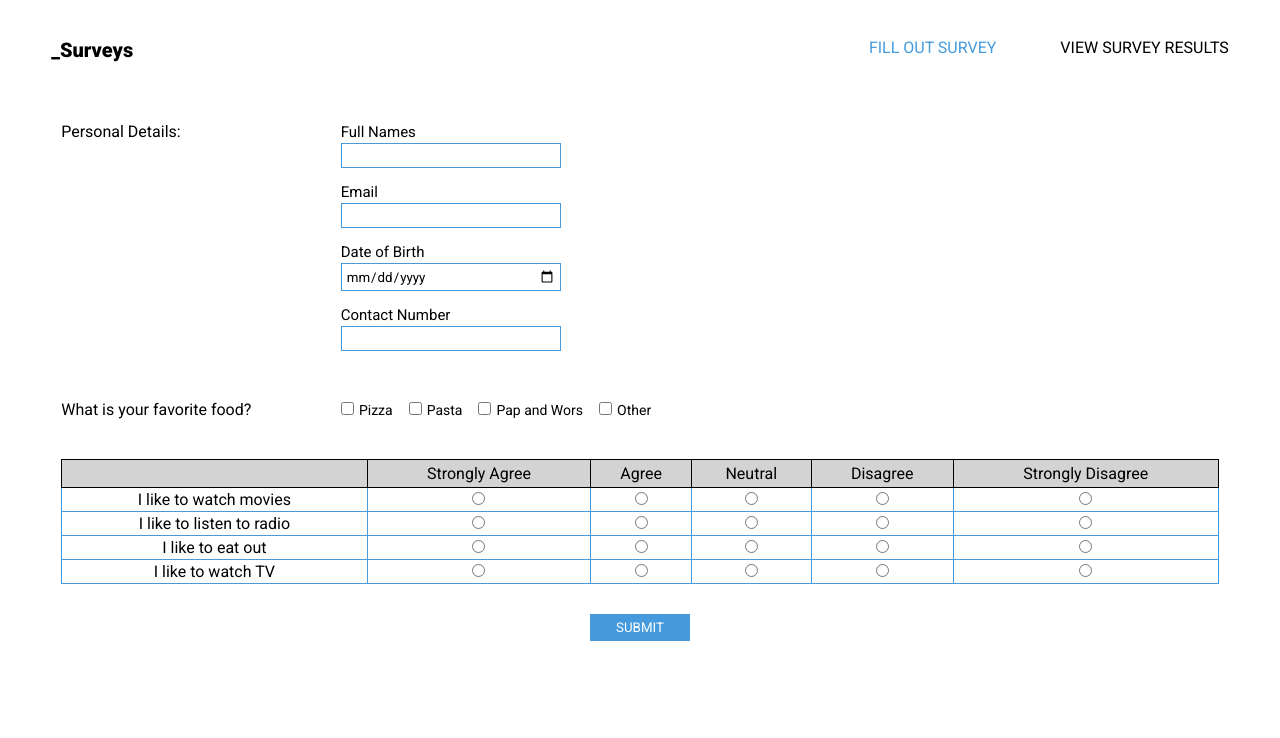
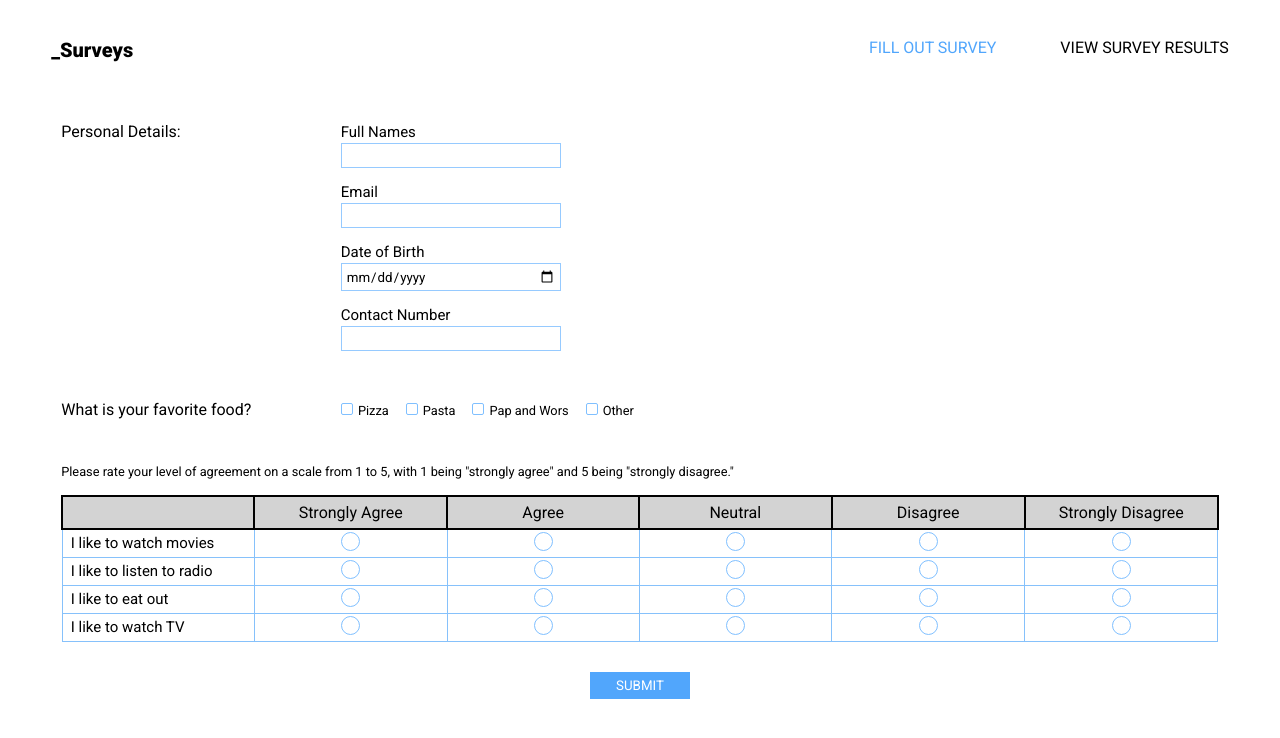
Before and after one commit to DeBoots-Nkuna/survey-app, a React (Vite) app in the folder frontend/: page / in a window 1280 px wide. Shown: the top 738 px of the page. Built offline with nearby package versions, Linux system fonts and the light colour scheme.

Commit message:
Fix Home Component UI ,  add css styles to radio  and check box
- Modified home page and applied css style to radio and check box inputs

```diff
--- a/frontend/src/components/SurveyForm.jsx
+++ b/frontend/src/components/SurveyForm.jsx
@@ -21,7 +21,7 @@ export const SurveyForm = () => {
 
   // handle form submit method
   const handleFormSubmit = async (formData) => {
-    //calling method to validate inputs
+    //validating other input fields when age range is met
     const errorMessage = validateSurveyForm(formData)
 
     if (errorMessage) {
@@ -124,6 +124,7 @@ export const SurveyForm = () => {
             />
             <label htmlFor="papAndWors">Pap and Wors</label>
             <input
+              className="check-boxes"
               type="checkbox"
               id="other"
               name="favoriteFood"
@@ -132,7 +133,10 @@ export const SurveyForm = () => {
             <label htmlFor="other">Other</label>
           </div>
         </section>
-
+        <p className="rate-caption">
+          Please rate your level of agreement on a scale from 1 to 5, with 1
+          being "strongly agree" and 5 being "strongly disagree."
+        </p>
         {/* Rating section */}
         <table className="rate-table">
           <thead>
@@ -150,7 +154,16 @@ export const SurveyForm = () => {
             {ratingQuestions.map((question) => {
               return (
                 <tr key={question.name}>
-                  <td className="rate-options">{question.label}</td>
+                  <td
+                    style={{
+                      textAlign: 'justify',
+                      paddingLeft: '8px',
+                      fontSize: '15px',
+                      width: '200px',
+                    }}
+                  >
+                    {question.label}
+                  </td>
                   {/* Inner map to render radio buttons */}
                   {ratingValues.map((value) => {
                     return (
--- a/frontend/src/index.css
+++ b/frontend/src/index.css
@@ -36,7 +36,7 @@ body {
 }
 
 .nav-list a.active {
-  color: #439addfd;
+  color: #51a6fc;
 }
 
 .text-logo {
@@ -64,7 +64,7 @@ body {
 .personal-details > div > input {
   width: 220px;
   padding: 4px;
-  border: 1px solid #439addfd;
+  border: 1px solid #96caff;
   margin: 2px 0 14px 0;
 }
 
@@ -74,16 +74,23 @@ body {
   gap: 5.6rem;
 }
 
-.favorite-food input {
+.favorite-food input[type='checkbox'] {
   margin-right: 5px;
 }
 
 .favorite-food label {
-  margin-right: 16px;
+  margin-right: 17px;
 }
 
 .favorite-food-options label {
-  font-size: 14px;
+  font-size: 0.8rem;
+}
+
+/* table styles */
+
+.rate-caption {
+  font-size: 0.8rem;
+  padding: 5px 0 16px 0;
 }
 
 .rate-table {
@@ -96,19 +103,16 @@ body {
   font-weight: normal;
   font-family: inherit;
   text-align: center;
-  border: 1px solid #000;
+  border: 2px solid #000;
   background: lightgrey;
-  padding: 4px 4px;
+  padding: 6px;
 }
 
 .rate-table > tbody > tr > td {
   text-align: center;
-  border: 1px solid #439addfd;
+  border: 1px solid #86c1fb;
   padding: 2px 0;
-}
-
-.rate-table > tbody > tr > td > input {
-  color: #439addfd;
+  width: 200px;
 }
 
 .form-submit-btn {
@@ -119,7 +123,7 @@ body {
   color: white;
   font-family: inherit;
   border: none;
-  background: #439addfd;
+  background: #51a6fc;
   cursor: pointer;
 }
 
@@ -149,3 +153,26 @@ body {
   text-align: center;
   margin-top: 4rem;
 }
+
+/* checkboxes and radio button styles*/
+input[type='checkbox'] {
+  width: 12px;
+  height: 12px;
+  cursor: pointer;
+  border: 1px solid #80c0ff;
+  border-radius: 2px;
+}
+input[type='radio'] {
+  width: 19px;
+  height: 19px;
+  border: 1px solid #80c0ff;
+  border-radius: 50%;
+}
+
+input[type='radio'],
+input[type='checkbox'] {
+  appearance: none;
+  -webkit-appearance: none;
+  -moz-appearance: none;
+  cursor: pointer;
+}
--- a/frontend/src/pages/Result.jsx
+++ b/frontend/src/pages/Result.jsx
@@ -92,7 +92,7 @@ export const Result = () => {
           </section>
         </main>
       ) : (
-        <h1 className="result-title">No Survey Data Available.</h1>
+        <h1 className="result-title">No Surveys Available.</h1>
       )}
     </>
   )
--- a/frontend/src/utils/analyzeSurveyData.js
+++ b/frontend/src/utils/analyzeSurveyData.js
@@ -26,13 +26,13 @@ export const analyzeSurveyData = (dataSurveys) => {
 
   //filtering out favorite food empty strings
   const pizzaFavs = dataSurveys.filter((entry) => {
-    entry.favorite_foods?.toLowerCase().includes('pizza')
+    return entry.favorite_foods?.toLowerCase().includes('pizza')
   })
   const pastaFavs = dataSurveys.filter((entry) => {
-    entry.favorite_foods?.toLowerCase().includes('pasta')
+    return entry.favorite_foods?.toLowerCase().includes('pasta')
   })
   const papAndWorsFavs = dataSurveys.filter((entry) => {
-    entry.favorite_foods?.toLowerCase().includes('pap and wors')
+    return entry.favorite_foods?.toLowerCase().includes('pap and wors')
   })
 
   const pizzaPercentage = (pizzaFavs.length / totalSurveys).toFixed(1)
```
